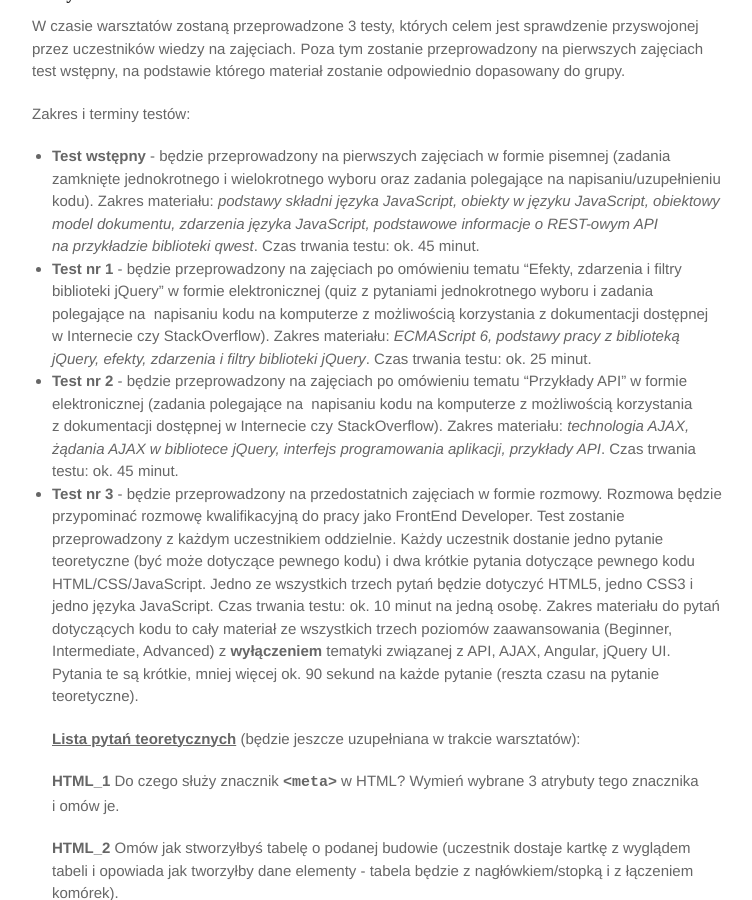
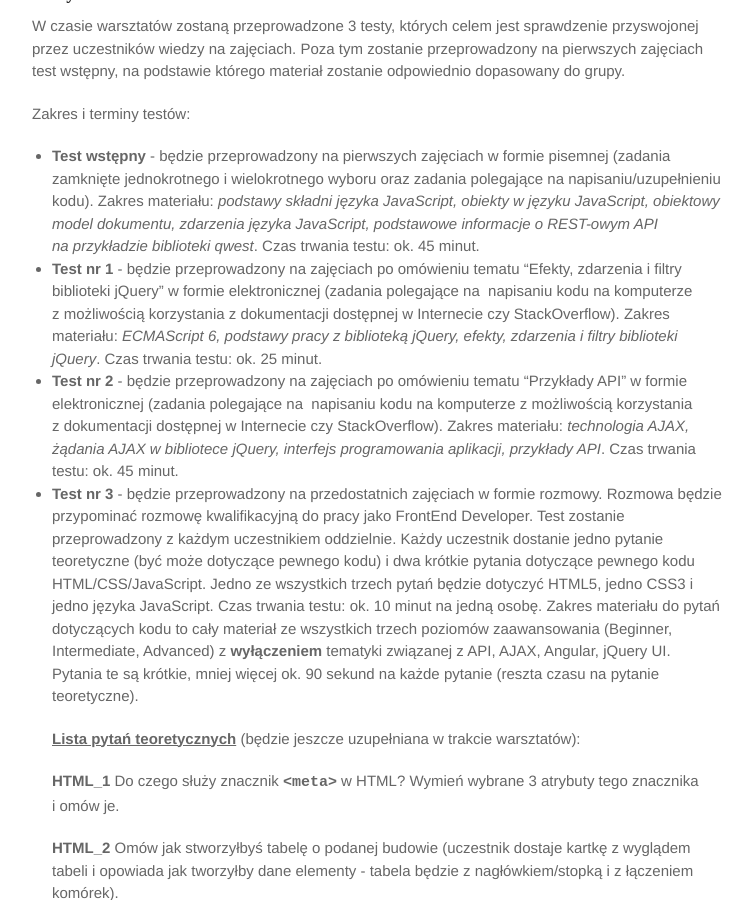
Before and after one commit to marcin-szczepanski/TWE, a Jekyll site: the page built from zajecia/2/informacje.md, in a window 1280 px wide and 900 px high, scrolled down 970 px. Shown: the whole window, without its empty margins (263-1015 px from the left). Built offline with Jekyll 4.4.1, drawn with Linux system fonts in a browser that asks for light colours; some web fonts are replaced.

Commit message:
Update informacje.md

```diff
--- a/zajecia/2/informacje.md
+++ b/zajecia/2/informacje.md
@@ -39,7 +39,7 @@
 
 Zakres i terminy testów:
 * **Test wstępny** - będzie przeprowadzony na&nbsp;pierwszych zajęciach w&nbsp;formie pisemnej (zadania zamknięte jednokrotnego i&nbsp;wielokrotnego wyboru oraz&nbsp;zadania polegające na&nbsp;napisaniu/uzupełnieniu kodu). Zakres materiału: _podstawy składni języka JavaScript, obiekty w&nbsp;języku JavaScript, obiektowy model dokumentu, zdarzenia języka JavaScript, podstawowe informacje o&nbsp;REST-owym API na&nbsp;przykładzie biblioteki qwest_. Czas trwania testu: ok. 45 minut.
-* **Test nr 1** - będzie przeprowadzony na zajęciach po omówieniu tematu "Efekty, zdarzenia i filtry biblioteki jQuery" w&nbsp;formie elektronicznej (quiz z&nbsp;pytaniami jednokrotnego wyboru i&nbsp;zadania polegające na&nbsp; napisaniu kodu na&nbsp;komputerze z&nbsp;możliwością korzystania z&nbsp;dokumentacji dostępnej w&nbsp;Internecie czy&nbsp;StackOverflow). Zakres materiału: _ECMAScript 6, podstawy pracy z biblioteką jQuery, efekty, zdarzenia i&nbsp;filtry biblioteki jQuery_. Czas trwania testu: ok. 25 minut.
+* **Test nr 1** - będzie przeprowadzony na zajęciach po omówieniu tematu "Efekty, zdarzenia i filtry biblioteki jQuery" w&nbsp;formie elektronicznej (zadania polegające na&nbsp; napisaniu kodu na&nbsp;komputerze z&nbsp;możliwością korzystania z&nbsp;dokumentacji dostępnej w&nbsp;Internecie czy&nbsp;StackOverflow). Zakres materiału: _ECMAScript 6, podstawy pracy z&nbsp;biblioteką jQuery, efekty, zdarzenia i&nbsp;filtry biblioteki jQuery_. Czas trwania testu: ok. 25 minut.
 * **Test nr 2** - będzie przeprowadzony na zajęciach po omówieniu tematu "Przykłady API" w&nbsp;formie elektronicznej (zadania polegające na&nbsp; napisaniu kodu na&nbsp;komputerze z&nbsp;możliwością korzystania z&nbsp;dokumentacji dostępnej w&nbsp;Internecie czy&nbsp;StackOverflow). Zakres materiału: _technologia AJAX, żądania AJAX w&nbsp;bibliotece jQuery, interfejs programowania aplikacji, przykłady API_. Czas trwania testu: ok. 45 minut.
 * **Test nr 3** - będzie przeprowadzony na&nbsp;przedostatnich zajęciach w&nbsp;formie rozmowy. Rozmowa będzie przypominać rozmowę kwalifikacyjną do pracy jako FrontEnd Developer. Test zostanie przeprowadzony z&nbsp;każdym uczestnikiem oddzielnie. Każdy uczestnik dostanie jedno pytanie teoretyczne (być może dotyczące pewnego kodu) i&nbsp;dwa krótkie pytania dotyczące pewnego kodu HTML/CSS/JavaScript. Jedno ze wszystkich trzech pytań będzie dotyczyć HTML5, jedno CSS3 i jedno języka JavaScript. Czas trwania testu: ok. 10 minut na jedną osobę.
 Zakres materiału do pytań dotyczących kodu to cały materiał ze wszystkich trzech poziomów zaawansowania (Beginner, Intermediate, Advanced) z **wyłączeniem** tematyki związanej z API, AJAX, Angular, jQuery UI. Pytania te są krótkie, mniej więcej ok. 90 sekund na każde pytanie (reszta czasu na pytanie teoretyczne).
```
